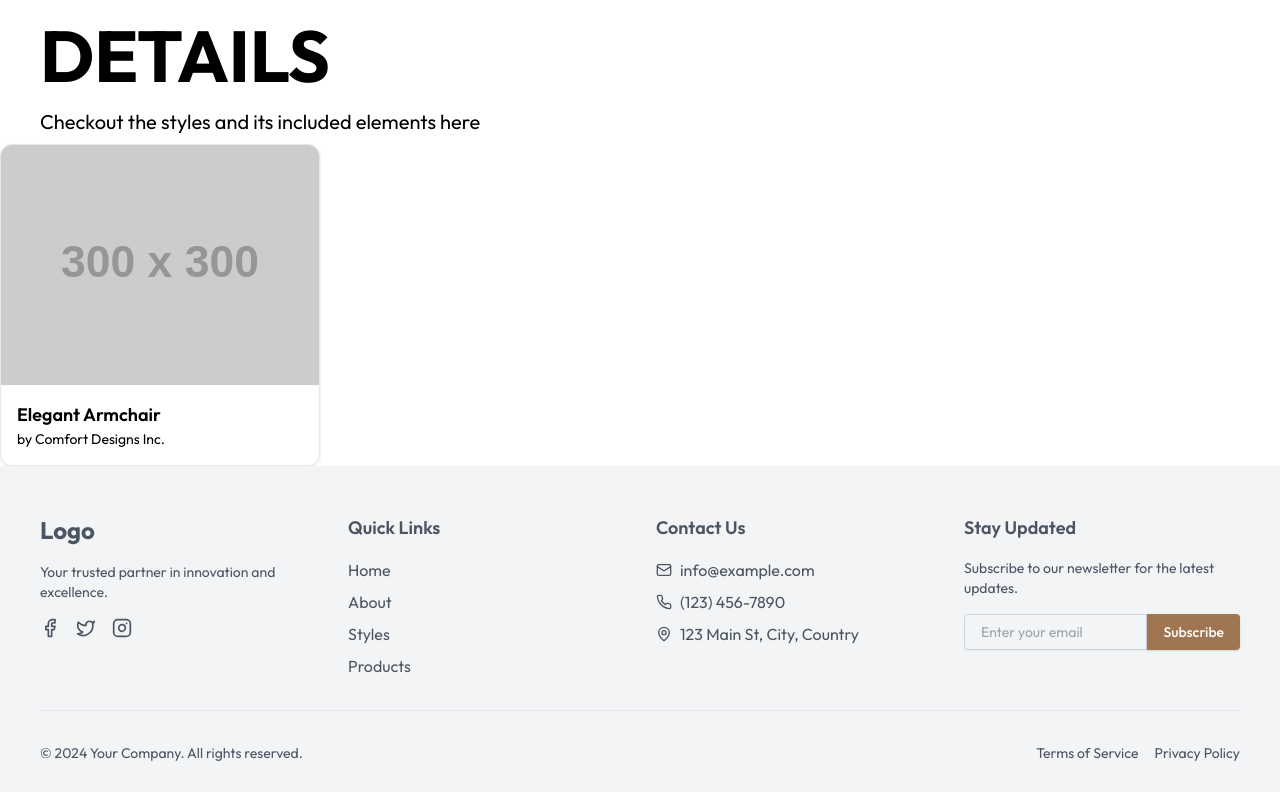
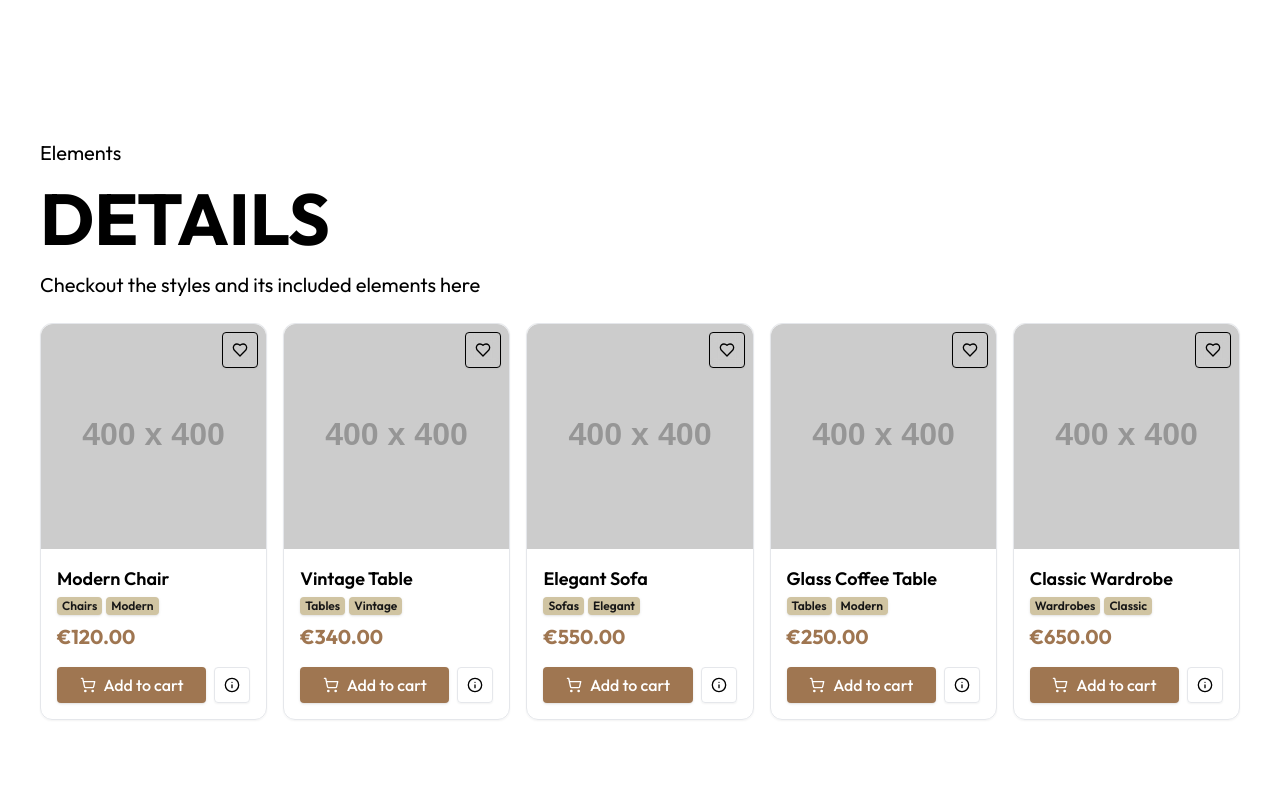
Before and after one commit to CaelusKen/InteriCoffee_Frontend, a Next.js app: page /browse/styles/1 in a window 1280 px wide. Shown: the part 888-1680 px from the top of the page. Built offline with nearby package versions, Linux system fonts and the light colour scheme.

Commit message:
chore: editing the style details section

```diff
--- a/src/components/custom/cards/ending-card.tsx
+++ b/src/components/custom/cards/ending-card.tsx
@@ -19,7 +19,7 @@ export default function EndingCard({ title, heading, description, buttonText, ba
         <h3 className="text-sm font-medium mb-2 text-gray-600 dark:text-gray-400">{title}</h3>
         <h2 className="text-4xl font-bold mb-4">{heading}</h2>
         <p className="text-xl mb-6">{description}</p>
-        <Button variant="outline" className="bg-transparent border-gray-900 text-gray-900 hover:bg-gray-900 hover:text-white dark:border-white dark:text-white dark:hover:bg-white dark:hover:text-gray-900">
+        <Button variant="outline" className="bg-transparent border-gray-900 text-gray-900 hover:bg-gray-900 hover:text-white dark:border-white dark:text-white dark:hover:bg-primary dark:hover:border-primary dark:hover:text-white">
           {buttonText}
         </Button>
       </div>
--- a/src/components/custom/cards/furniture-card.tsx
+++ b/src/components/custom/cards/furniture-card.tsx
@@ -1,65 +1,78 @@
-'use client'
-
-import { useState, Suspense } from 'react'
-import Image from 'next/image'
+import { useState } from 'react'
 import { Card, CardContent, CardFooter } from "@/components/ui/card"
-import { Canvas } from '@react-three/fiber'
-import { OrbitControls, useGLTF } from '@react-three/drei'
+import { Button } from "@/components/ui/button"
+import { Badge } from "@/components/ui/badge"
+import { HeartIcon, ShoppingCartIcon, InfoIcon } from "lucide-react"
 
 interface FurnitureCardProps {
-  name: string
-  thumbnailUrl: string
-  modelUrl: string
-  merchant: string
+  name: string;
+  price: number;
+  modelSrc?: string;
+  categories: string[];
+  colSpan?: number;
 }
 
-function Model({ url }: { url: string }) {
-  const { scene } = useGLTF(url)
-  return <primitive object={scene} />
-}
-
-export default function FurnitureCard({ name, thumbnailUrl, modelUrl, merchant }: FurnitureCardProps = {
-  name: 'Modern Sofa',
-  thumbnailUrl: '/placeholder.svg?height=300&width=400',
-  modelUrl: '/assets/3d/duck.glb',
-  merchant: 'Luxury Furnishings Co.'
-}) {
-  const [isHovered, setIsHovered] = useState(false)
+export default function FurnitureCard({ name, price, modelSrc, categories, colSpan = 1 }: FurnitureCardProps) {
+  const [isFavorite, setIsFavorite] = useState(false)
 
   return (
-    <Card
-      className="w-80 overflow-hidden transition-shadow duration-300 hover:shadow-lg"
-      onMouseEnter={() => setIsHovered(true)}
-      onMouseLeave={() => setIsHovered(false)}
-    >
-      <CardContent className="p-0 relative">
-        <div className="relative w-full h-60">
-          <Image
-            src={thumbnailUrl}
-            alt={name}
-            layout="fill"
-            objectFit="cover"
-            className="transition-opacity duration-300"
-            style={{ opacity: isHovered ? 0 : 1 }}
-          />
-          {isHovered && (
-            <div className="absolute inset-0 transition-opacity duration-300" style={{ opacity: isHovered ? 1 : 0 }}>
-              <Canvas camera={{ position: [0, 0, 5], fov: 50 }}>
-                <ambientLight intensity={0.5} />
-                <spotLight position={[10, 10, 10]} angle={0.15} penumbra={1} />
-                <pointLight position={[-10, -10, -10]} />
-                <Suspense fallback={null}>
-                  <Model url={modelUrl} />
-                  <OrbitControls />
-                </Suspense>
-              </Canvas>
+    <Card className={`w-full max-w-xs bg-card text-card-foreground shadow-sm hover:shadow-md transition-shadow duration-300 col-span-${colSpan}`}>
+      <div className="relative">
+        <div className="aspect-square w-full bg-muted">
+          {modelSrc ? (
+            <img
+              src={modelSrc}
+              alt={`${name} 3D Model`}
+              className="w-full h-full object-cover rounded-t-xl"
+            />
+          ) : (
+            <div className="w-full h-full flex items-center justify-center text-muted-foreground">
+              No image
             </div>
           )}
         </div>
+        <Button
+          variant="outline"
+          size="icon"
+          className="absolute top-2 right-2 border-black text-black hover:text-white hover:bg-primary hover:border-primary bg-background/60 backdrop-blur-sm"
+          onClick={() => setIsFavorite(!isFavorite)}
+          aria-label={isFavorite ? "Remove from favorites" : "Add to favorites"}
+        >
+          <HeartIcon className={`h-4 w-4 ${isFavorite ? 'fill-primary text-primary' : ''}`} />
+        </Button>
+      </div>
+      <CardContent className="p-4">
+        <h3 className="font-semibold text-lg mb-1 line-clamp-1 text-left">{name}</h3>
+        <div className="flex flex-wrap gap-1 mb-2">
+          {categories.slice(0, 2).map((category, index) => (
+            <Badge key={index} variant="destructive" className="text-xs px-1 py-0 bg-secondary-400 text-neutral-900 dark:text-neutral-200 dark:bg-primary-700">
+              {category}
+            </Badge>
+          ))}
+          {categories.length > 2 && (
+            <Badge variant="destructive" className="text-xs px-1 py-0 bg-secondary-400 text-neutral-900 dark:text-neutral-200 dark:bg-primary-700">
+              +{categories.length - 2}
+            </Badge>
+          )}
+        </div>
+        <p className="text-xl font-bold text-primary dark:text-white text-left">€{price.toFixed(2)}</p>
       </CardContent>
-      <CardFooter className="flex flex-col items-start p-4">
-        <h3 className="text-lg font-semibold">{name}</h3>
-        <p className="text-sm text-muted-foreground">by {merchant}</p>
+      <CardFooter className="p-4 pt-0 flex gap-2">
+        <Button
+          className="flex-1 h-9 px-2 text-white text-base"
+          size="sm"
+        >
+          <ShoppingCartIcon className="h-4 w-4 mr-2" />
+          Add to cart
+        </Button>
+        <Button
+          variant="outline"
+          size="icon"
+          className="h-9 w-9 p-0"
+          aria-label="View Details"
+        >
+          <InfoIcon className="h-4 w-4" />
+        </Button>
       </CardFooter>
     </Card>
   )
--- a/src/components/custom/cards/style-card.tsx
+++ b/src/components/custom/cards/style-card.tsx
@@ -42,7 +42,7 @@ const StyleCard = React.forwardRef<HTMLDivElement, StyleCardProps>(
               <Button
                 variant="secondary"
                 onClick={onViewDetails}
-                className="text-white bg-transparent hover:bg-white hover:text-black border border-white transition-colors duration-300"
+                className="text-white bg-transparent hover:bg-secondary hover:border-secondary hover:text-black border border-white transition-colors duration-300"
               >
                 View Details
               </Button>
--- /dev/null
+++ b/src/components/custom/images/thumbnail-style-image.tsx
@@ -0,0 +1,32 @@
+import { useState } from 'react'
+import { Button } from "@/components/ui/button"
+import { Edit3Icon } from "lucide-react"
+
+export default function ThumbnailStyleImage() {
+  const [isHovered, setIsHovered] = useState(false)
+
+  return (
+    <div
+      className="relative w-full max-w-[1400px] mx-auto"
+      onMouseEnter={() => setIsHovered(true)}
+      onMouseLeave={() => setIsHovered(false)}
+    >
+      <img
+        src="https://placehold.co/900x300"
+        className="w-full h-auto"
+        alt="Style of the Day"
+      />
+      {isHovered && (
+        <div className="absolute inset-0 bg-black bg-opacity-50 flex items-center justify-center transition-opacity duration-300">
+          <Button
+            variant="secondary"
+            className="bg-white text-black hover:bg-gray-200"
+          >
+            <Edit3Icon className="mr-2 h-4 w-4" />
+            View in Editor
+          </Button>
+        </div>
+      )}
+    </div>
+  )
+}
--- a/src/components/custom/sections/body/home.tsx
+++ b/src/components/custom/sections/body/home.tsx
@@ -35,7 +35,7 @@ const Home = () => {
         initial={{ opacity: 0, y: -50}}
         animate={{ opacity: 1, y: 0}}
         transition={{ duration: 0.75, delay: 0.5 }}
-        className='flex flex-col gap-4 text-center mt-20 mb-56'
+        className='flex flex-col gap-4 text-center mt-10 mb-56'
       >
         <div className='flex flex-col sm:flex-row justify-center items-center gap-4 cursor-default'>
           <h3 className='text-sm sm:text-base'>Style of the Day</h3>
--- a/src/components/custom/sections/body/styles/details.tsx
+++ b/src/components/custom/sections/body/styles/details.tsx
@@ -7,16 +7,51 @@ import FilterHeader from "../../sub-header/filter-header";
 import User from "@/components/custom/avatar/user-avatar";
 import { motion } from "framer-motion";
 import FurnitureCard from "@/components/custom/cards/furniture-card";
+import ThumbnailStyleImage from "@/components/custom/images/thumbnail-style-image";
+import FurnitureGrid from "./furniture-lists/furniture-lists";
 
 interface StyleDetails {
   id: string;
 }
 
+const furnitureItems = [
+  {
+    name: "Modern Chair",
+    price: 120.00,
+    modelSrc: "https://placehold.co/400",
+    categories: ["Chairs", "Modern"]
+  },
+  {
+    name: "Vintage Table",
+    price: 340.00,
+    modelSrc: "https://placehold.co/400",
+    categories: ["Tables", "Vintage"]
+  },
+  {
+    name: "Elegant Sofa",
+    price: 550.00,
+    modelSrc: "https://placehold.co/400",
+    categories: ["Sofas", "Elegant"]
+  },
+  {
+    name: "Glass Coffee Table",
+    price: 250.00,
+    modelSrc: "https://placehold.co/400",
+    categories: ["Tables", "Modern"]
+  },
+  {
+    name: "Classic Wardrobe",
+    price: 650.00,
+    modelSrc: "https://placehold.co/400",
+    categories: ["Wardrobes", "Classic"]
+  },
+  // Add more items as needed
+]
+
 export const StyleDetailsBody: React.FC<StyleDetails> = ({ id }) => {
   return (
     <main>
       <Header />
-      <FilterHeader />
       <motion.section
         initial={{ opacity: 0, y: -50 }}
         animate={{ opacity: 1, y: 0 }}
@@ -38,11 +73,7 @@ export const StyleDetailsBody: React.FC<StyleDetails> = ({ id }) => {
             <User />
           </div>
         </div>
-        <img
-          src="https://placehold.co/900x300"
-          className="w-full h-auto px-10"
-          alt="Style of the Day"
-        />
+        <ThumbnailStyleImage />
       </motion.section>
       <motion.section
         initial={{ opacity: 0, y: -50 }}
@@ -59,7 +90,7 @@ export const StyleDetailsBody: React.FC<StyleDetails> = ({ id }) => {
         initial={{ opacity: 0, y: -50 }}
         animate={{ opacity: 1, y: 0 }}
         transition={{ duration: 0.75, delay: 0.6 }}
-        className="text-lg sm:text-xl text-left px-10 py-2"
+        className="text-lg sm:text-xl text-left px-10 py-2 mt-56"
       >
         Elements
       </motion.h3>
@@ -78,12 +109,7 @@ export const StyleDetailsBody: React.FC<StyleDetails> = ({ id }) => {
         className="text-lg sm:text-xl text-left px-10 py-2">
         Checkout the styles and its included elements here
       </motion.h3>
-      <FurnitureCard
-        name="Elegant Armchair"
-        thumbnailUrl="https://placehold.co/300x300"
-        modelUrl="/models/sofa.glb"
-        merchant="Comfort Designs Inc."
-      />
+      <FurnitureGrid items={furnitureItems} />
       <Footer />
     </main>
   );
--- /dev/null
+++ b/src/components/custom/sections/body/styles/furniture-lists/furniture-lists.tsx
@@ -0,0 +1,68 @@
+'use client'
+
+import { useEffect, useState } from 'react'
+import { motion } from 'framer-motion'
+import FurnitureCard from '@/components/custom/cards/furniture-card'
+
+interface FurnitureItem {
+  name: string;
+  price: number;
+  modelSrc?: string;
+  categories: string[];
+  colSpan?: number;
+}
+
+interface GridItem extends FurnitureItem {
+    colSpan?: number;
+  }
+
+interface FurnitureGridProps {
+  items: FurnitureItem[];
+}
+
+export default function FurnitureGrid({ items }: FurnitureGridProps) {
+    const [gridItems, setGridItems] = useState<GridItem[]>(items)
+
+    useEffect(() => {
+        const totalColumns = 5
+        const lastRowStart = Math.floor((items.length - 1) / totalColumns) * totalColumns
+        const lastRowItemCount = items.length - lastRowStart
+
+        if (lastRowItemCount < totalColumns) {
+          const newItems: GridItem[] = [...items]
+
+          // Dynamically adjust the colSpan for the items in the last row
+          const extraCols = totalColumns - lastRowItemCount
+          const colSpanIncrease = Math.floor(totalColumns / lastRowItemCount)
+
+          for (let i = lastRowStart; i < items.length; i++) {
+            const additionalCols = extraCols && i === items.length - 1 ? extraCols : colSpanIncrease - 1
+            newItems[i] = { ...newItems[i], colSpan: 1 + additionalCols }
+          }
+
+          setGridItems(newItems)
+        } else {
+          setGridItems(items)
+        }
+      }, [items])
+
+  return (
+    <motion.section
+      initial={{ opacity: 0, y: -50 }}
+      animate={{ opacity: 1, y: 0 }}
+      transition={{ duration: 0.75, delay: 0.6 }}
+      className="grid grid-cols-1 sm:grid-cols-2 md:grid-cols-3 lg:grid-cols-4 xl:grid-cols-5 gap-4 mb-56 mt-4 px-10"
+    >
+      {gridItems.map((item, index) => (
+        <FurnitureCard
+          key={index}
+          name={item.name}
+          price={item.price}
+          modelSrc={item.modelSrc}
+          categories={item.categories}
+          colSpan={item.colSpan || 1}
+        />
+      ))}
+    </motion.section>
+  )
+}
```
